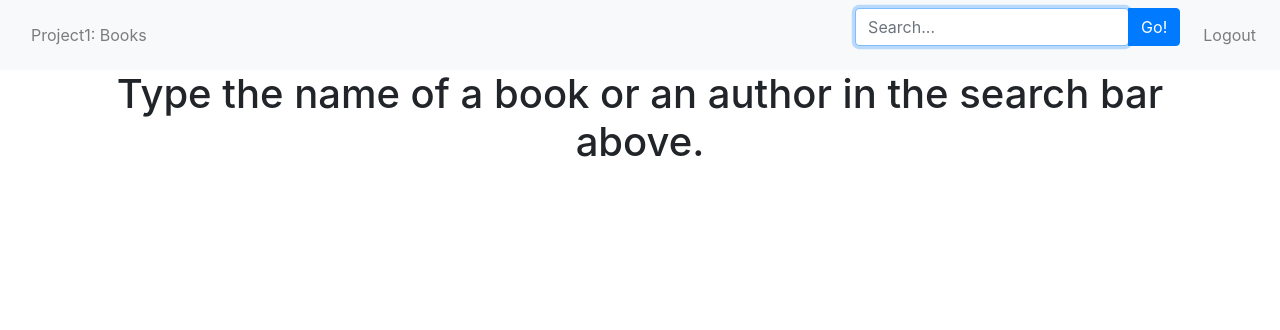
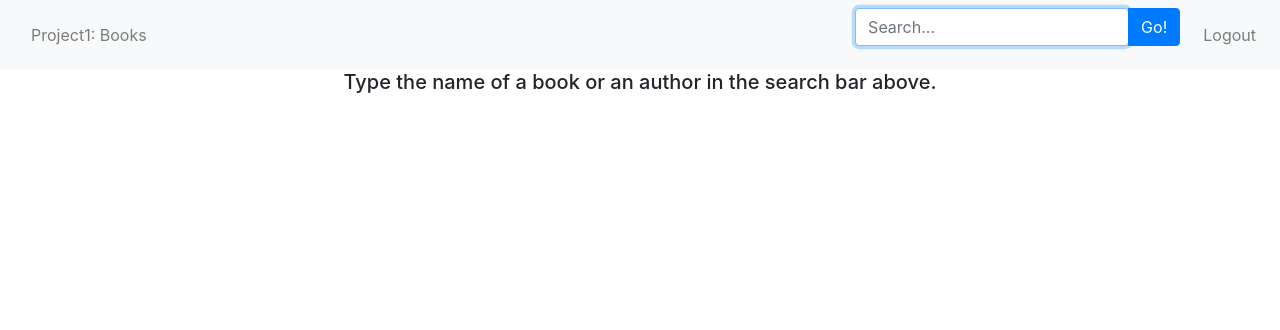
Before and after one commit to Faaab/cs50w-project1, a Flask app: page /loginhome in a window 1280 px wide. Shown: the top 330 px of the page. Run offline with Flask 2, Linux system fonts and the light colour scheme; the visitor is signed in with stand-in values (Sample User, id 1); some libraries are stand-ins or nearby versions.

Commit message:
Improved styling

```diff
--- a/templates/loginhome.html
+++ b/templates/loginhome.html
@@ -2,6 +2,6 @@
 
 {% block body %}
   <center>
-    <h1>Type the name of a book or an author in the search bar above.</h1>
+    <h5>Type the name of a book or an author in the search bar above.</h5>
   </center>
 {% endblock %}
```
Also changed, not shown: 2 other files.
